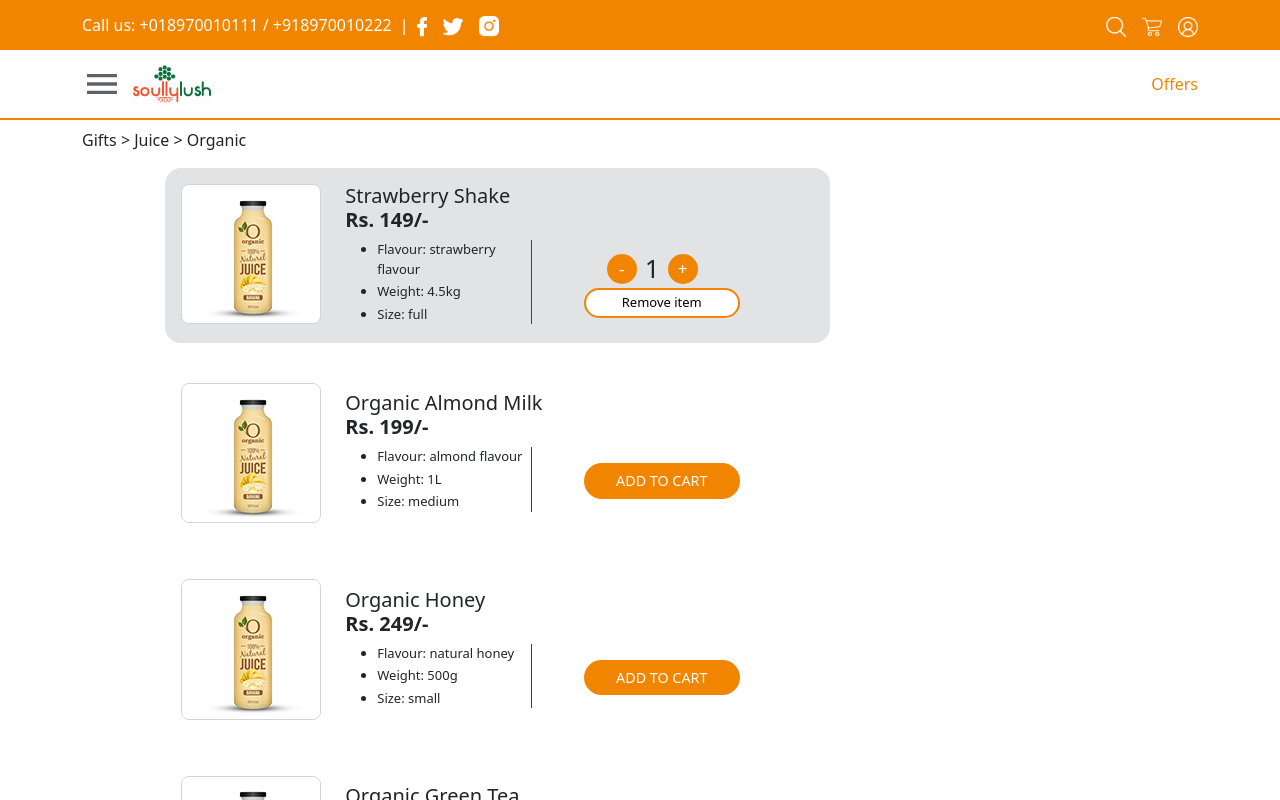
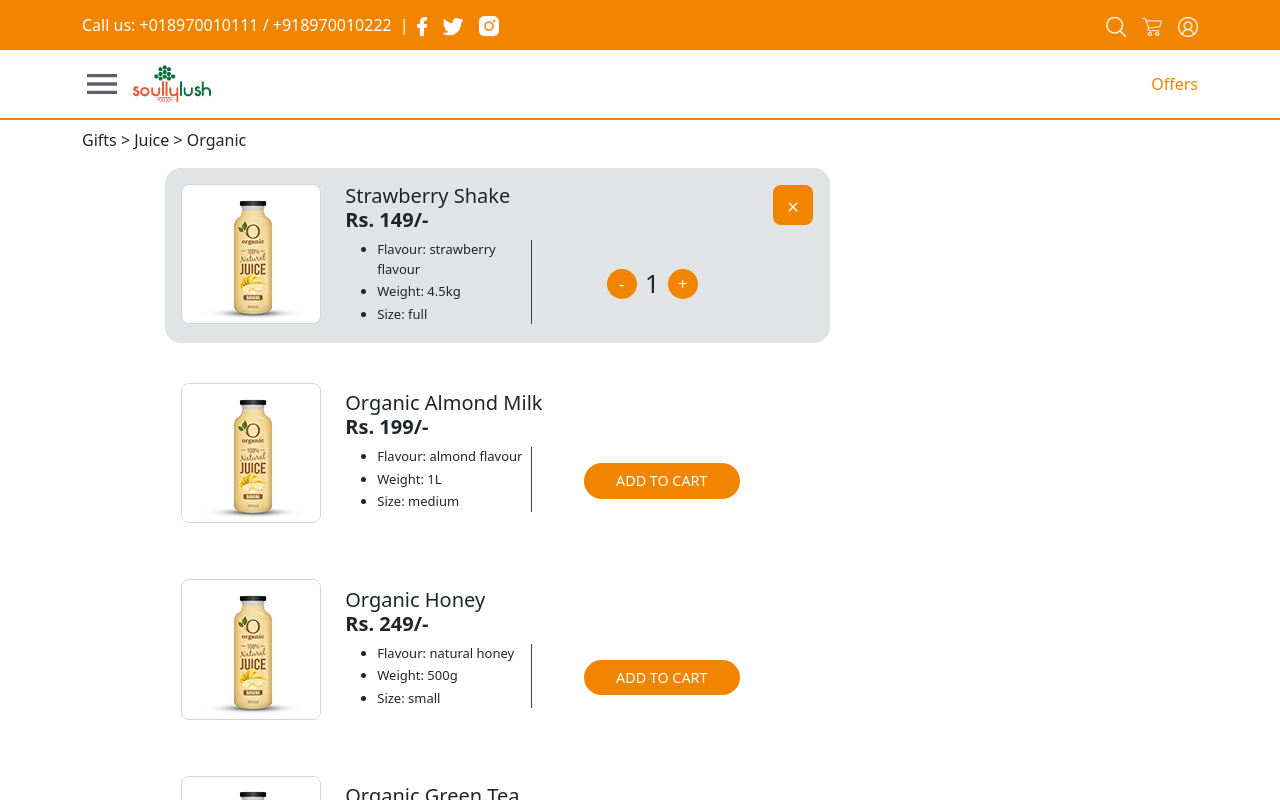
Before and after one commit to suhail-yazdan/shoppingcart-newUI02, a React (Create React App) app in the folder frontend/: page / in a window 1280 px wide. Both pictures are taken after a click on the element 497 px from the left and 255 px from the top of the page. Shown: the top 800 px of the page. Built offline with nearby package versions, Linux system fonts and the light colour scheme.

Commit message:
card select-deselect functionality added

```diff
--- a/frontend/src/App.js
+++ b/frontend/src/App.js
@@ -62,6 +62,10 @@ function App() {
     }
   ])
 
+  function addProduct() {
+    // console.log("quantity added")
+  }
+
 
   return (
     <div className="App">
@@ -69,7 +73,7 @@ function App() {
       <BreadCrumbs />
       {/* <img src={logo} width="100" /> */}
       <Routes>
-          <Route path="/" element={<Home products={products} />} />
+          <Route path="/" element={<Home products={products} addProduct={addProduct} />} />
           <Route path="/my-account" element={<MyAccount />} />
           <Route path="/offers" element={<Offers />} />
           <Route path="/products" element={<Products />} />
--- a/frontend/src/components/Card.jsx
+++ b/frontend/src/components/Card.jsx
@@ -2,13 +2,14 @@ import React from 'react'
 import { useState } from 'react'
 import "../styles/cardStyles.css"
 
+import { IoMdClose } from "react-icons/io";
 
-const Card = ({product}) => {
+const Card = ({product, addProduct}) => {
     const [isProductSelected, setIsProductSelected] = useState(false)
   return (
     <div
         className={`card-custom row mb-4 mt-2 bg-info py-3 px-1 rounded-4 ${isProductSelected? "bg-secondary-subtle" : "bg-white"}`}
-        onClick={() => {setIsProductSelected(!isProductSelected)}}
+        onClick={() => {setIsProductSelected(true)}}
     >
         <div className='col-3'>
             <div className='img-box d-flex align-items-center justify-content-center rounded-3 overflow-hidden'>
@@ -16,7 +17,7 @@ const Card = ({product}) => {
             </div>
         </div>
 
-        {console.log(product)}
+        {/* {console.log(product)} */}
 
         <div className='col-9'>
             <div className="d-flex flex-column left h-100 justify-content-center">
@@ -50,10 +51,8 @@ const Card = ({product}) => {
                                             <div className='counter-qty d-flex align-items-center mx-auto'>
                                                 <button className='rm-btn me-2'>-</button>
                                                 <div className='item-qty'>1</div>
-                                                <button className='ad-btn ms-2'>+</button>
+                                                <button className='ad-btn ms-2' onClick={addProduct}>+</button>
                                             </div>
-
-                                            <button className='buy-now px-0 ' onClick={() => {console.log("item is removed")}}>Remove item</button>
                                         </>
                                     )
                                 }
@@ -63,6 +62,25 @@ const Card = ({product}) => {
                 </div>
             </div>
         </div>
+
+
+        {
+            isProductSelected &&
+            <div>
+                <button
+                    className='btn-round-orange rounded-3'
+                    onClick={(e) => {
+                        e.stopPropagation()
+                        setIsProductSelected(false)
+                    }}>
+                        <IoMdClose />
+                    </button>
+            </div>
+        }
+
+        {console.log(isProductSelected)}
+
+
     </div>
   )
 }
--- a/frontend/src/components/Header.jsx
+++ b/frontend/src/components/Header.jsx
@@ -8,8 +8,8 @@ const Header = () => {
 
   return (
     <header>
-      <nav class="nav-custom navbar navbar-expand-lg bg-orange">
-        <div class="container nav-container">
+      <nav className="nav-custom navbar navbar-expand-lg bg-orange">
+        <div className="container nav-container">
           <div className='contact-info d-flex'>
             <div className='contact-numbers text-white'>
               Call us: +018970010111 / +918970010222
--- a/frontend/src/index.css
+++ b/frontend/src/index.css
@@ -80,3 +80,11 @@ code {
 .btn-orange-pill:hover {
   background-color: #e06e03;
 }
+
+.btn-round-orange{
+  background-color: #f18500;
+  width:40px;
+  height: 40px;
+  border: none;
+  color: white;
+}
--- a/frontend/src/pages/Home.jsx
+++ b/frontend/src/pages/Home.jsx
@@ -1,17 +1,14 @@
 import React from 'react'
 import Card from '../components/Card'
 
-const Home = ({products}) => {
-
+const Home = ({ products }) => {
   return (
     <>
       <div className='container'>
         <div className='row'>
           <div className='offset-1 col-7'>
             {products.map((product) => (
-              <>
-                <Card product={product} />
-              </>
+              <Card product={product} key={product.pid} />
             ))}
           </div>
         </div>
--- a/frontend/src/styles/cardStyles.css
+++ b/frontend/src/styles/cardStyles.css
@@ -1,7 +1,8 @@
 .card-custom{
     /* background-color: pink; */
     /* min-width: '700px'; */
-    cursor:pointer
+    cursor:pointer;
+    position: relative;
 }
 
 .img-box{
@@ -54,3 +55,9 @@
     border-radius: 25px;
     border: 2px solid #f18500
 }
+
+.btn-round-orange{
+    position:absolute;
+    top:17px;
+    right:17px;
+}
```
